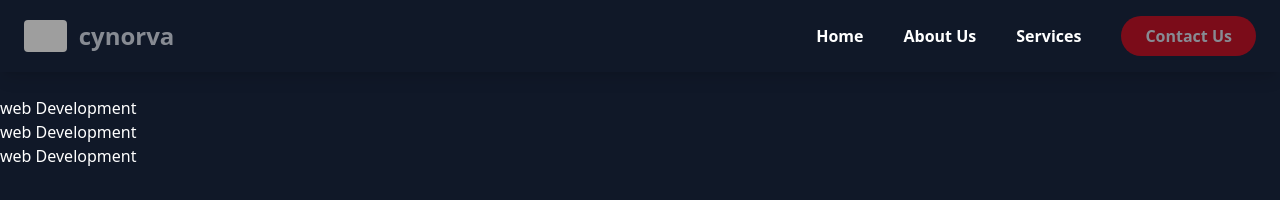
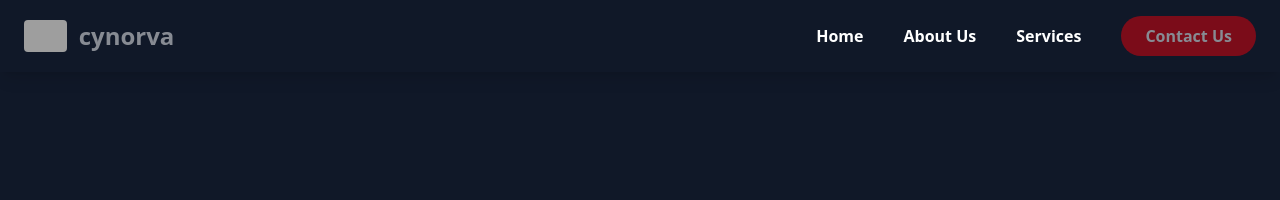
Before and after one commit to shubh-q10/VESOURA, a website: page other_pages/services_page.html in a window 1280 px wide. Drawn offline with nearby package versions, Linux system fonts and the light colour scheme; grey boxes are pictures that could not be loaded.

Commit message:
updating services page

```diff
--- a/other_pages/services_page.html
+++ b/other_pages/services_page.html
@@ -171,13 +171,7 @@
         </div>
       </nav>
     </header>
-    <div class="pt-24">
-        <h1 class="text-white">web Development</h1>
-        <h1 class="text-white">web Development</h1>
-        <h1 class="text-white">web Development</h1>
 
-
-    </div>
 
 
 </body>
```
